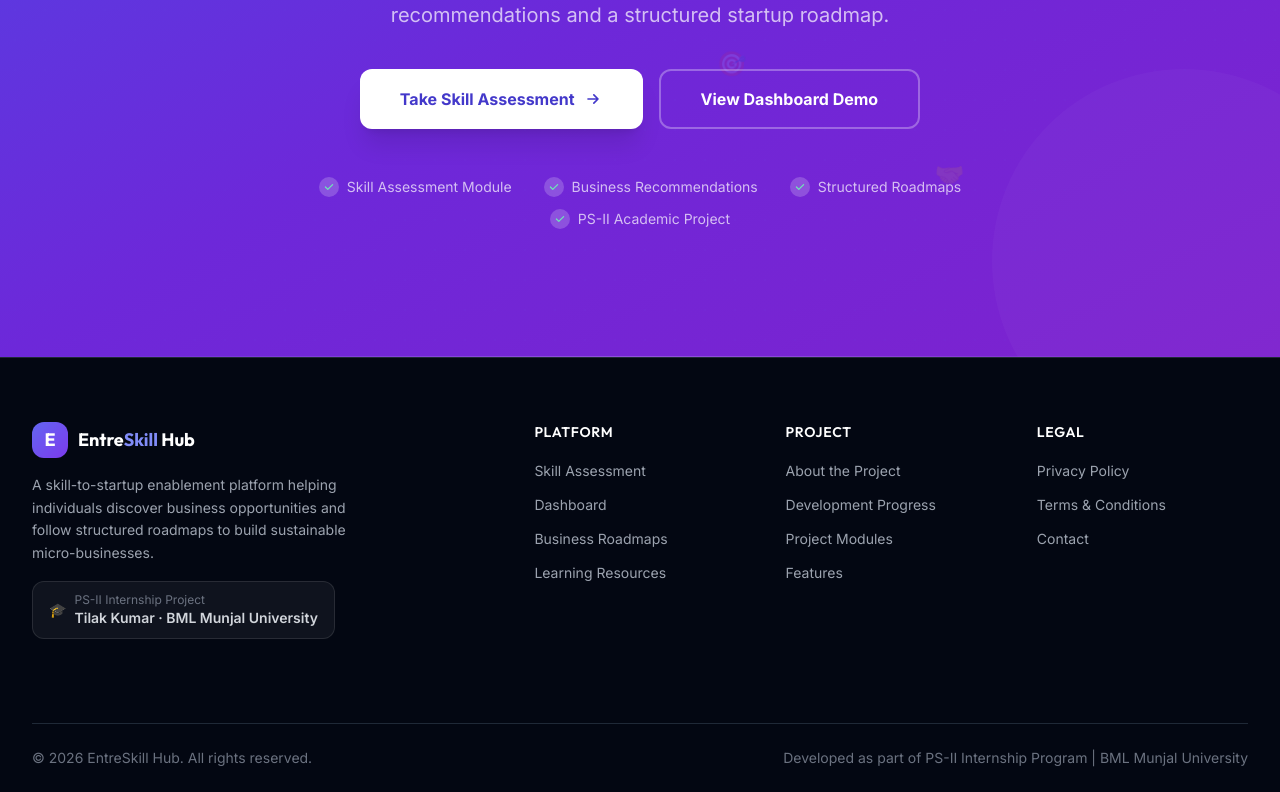
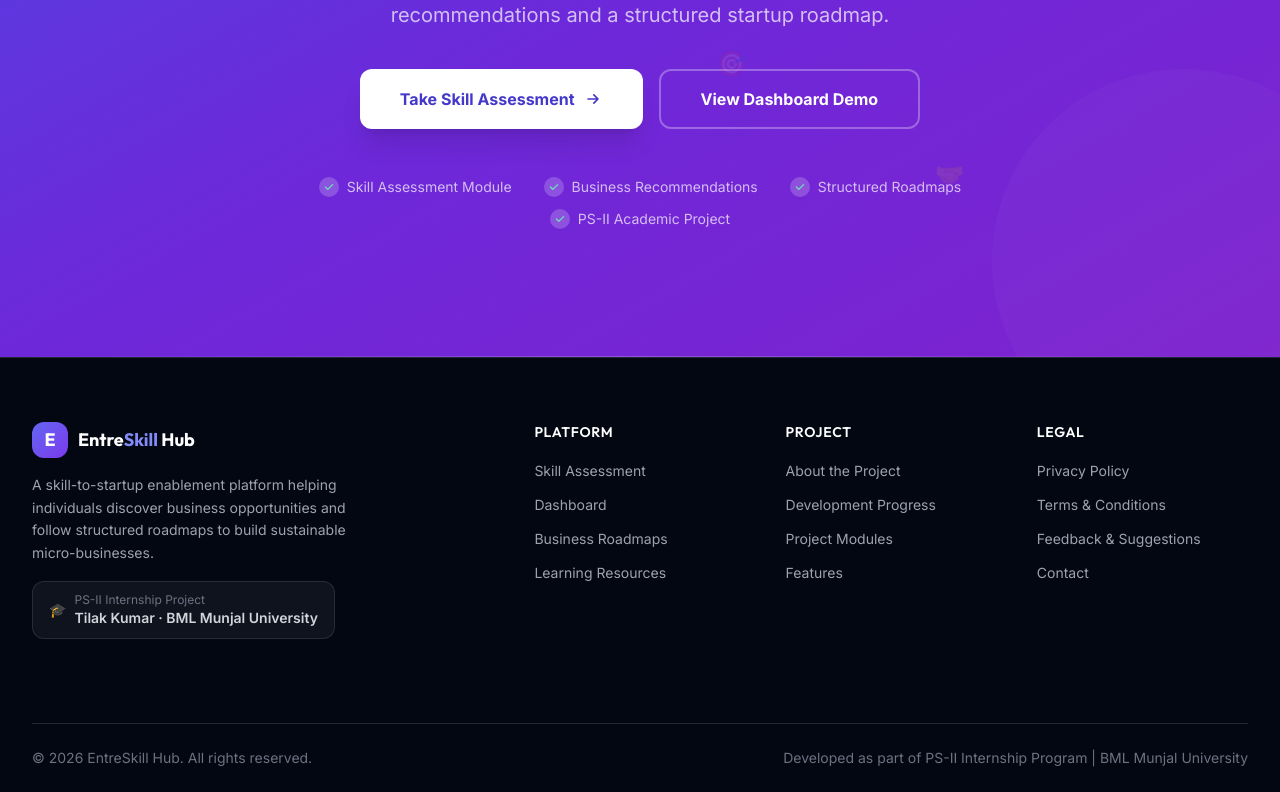
Before and after one commit to Tilak5953/EntreSkill-Hub, a React (Vite) app: page / in a window 1280 px wide. Shown: the part 8573-9365 px from the top of the page. Built offline with nearby package versions, Linux system fonts and the light colour scheme.

Commit message:
Add Feedback & Suggestions mailto link to Footer

```diff
--- a/src/components/layout/Footer.jsx
+++ b/src/components/layout/Footer.jsx
@@ -12,12 +12,21 @@ const FooterSection = ({ title, links }) => (
     <ul className="space-y-2.5">
       {links.map((link) => (
         <li key={link.label}>
+          {link.href.startsWith('mailto:') || link.href.startsWith('http') ? (
+            <a
+              href={link.href}
+              className="text-gray-400 hover:text-white text-sm transition-colors duration-200 hover:translate-x-0.5 inline-block"
+            >
+              {link.label}
+            </a>
+          ) : (
             <Link
               to={link.href}
               className="text-gray-400 hover:text-white text-sm transition-colors duration-200 hover:translate-x-0.5 inline-block"
             >
               {link.label}
             </Link>
+          )}
         </li>
       ))}
     </ul>
@@ -43,6 +52,7 @@ export default function Footer() {
     legal: [
       { label: 'Privacy Policy', href: '#' },
       { label: 'Terms & Conditions', href: '#' },
+      { label: 'Feedback & Suggestions', href: 'mailto:tilak.23cse@bmu.edu.in?subject=Feedback%20and%20Suggestions%20for%20EntreSkill%20Hub' },
       { label: 'Contact', href: '#' },
     ],
   };
```
Lines whose indentation alone changed are shown as unchanged.
